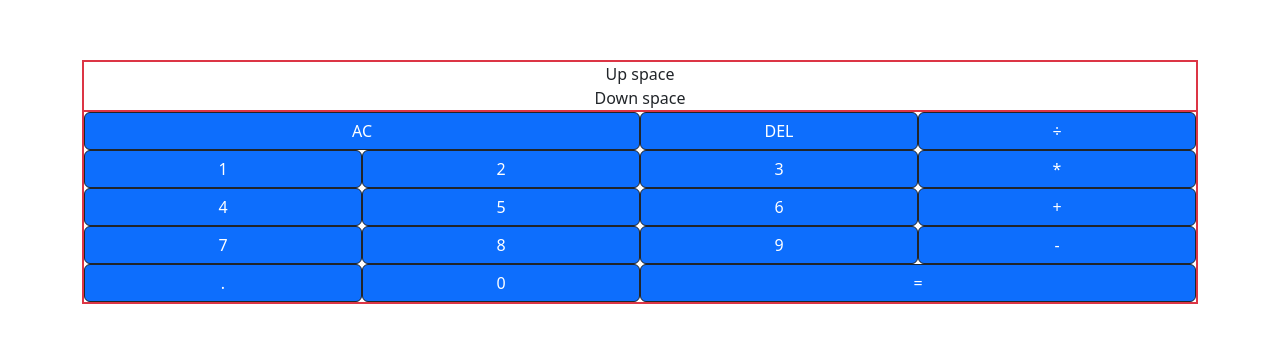
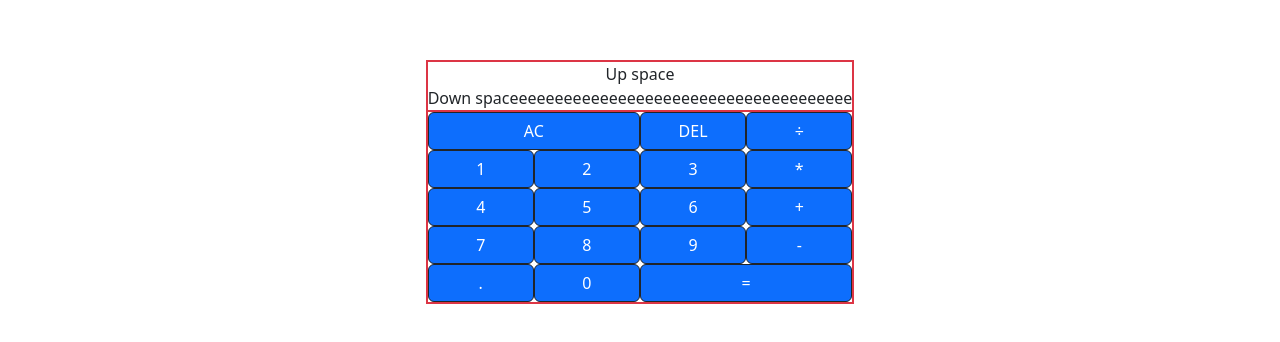
Before and after one commit to YcPeh/VoiceCalculator, a React (Create React App) app in the folder basic-react-calculator/: page / in a window 1280 px wide. Shown: the part 218-560 px from the top of the page. Built offline with nearby package versions, Linux system fonts and the light colour scheme.

Commit message:
calculator at center of viewport and fix width after increasing certain viewport width

```diff
--- a/basic-react-calculator/src/App.js
+++ b/basic-react-calculator/src/App.js
@@ -6,15 +6,15 @@ import "./styles.css"; // css version of styling
 
 function App() {
     return (
-        <div className="container d-flex align-items-center justify-content-center text-center" style={{ height: "100vh" }}>
+        <div className="container-flex p-0 d-flex align-items-center justify-content-center text-center" style={{ height: "100vh" }}>
 
-            <div className="container d-grid">
+            <div className="container-custom">
 
                 <div className="row border border-2 border-bottom-0 border-danger">
-                    <div className="col p-0">Up space</div>
+                    <div className="col p-0 text-break testcol">Up space</div>
                 </div>
                 <div className="row border border-2 border-top-0 border-bottom-0 border-danger">
-                    <div className="col p-0">Down space</div>
+                    <div className="col p-0 text-break">Down spaceeeeeeeeeeeeeeeeeeeeeeeeeeeeeeeeeeeeee</div>
                 </div>
                 <div className="row border border-2 border-bottom-0 border-danger">
                     <div className="col-6 p-0">
@@ -28,52 +28,52 @@ function App() {
                     </div>
                 </div>
                 <div className="row border border-2 border-top-0 border-bottom-0 border-danger">
-                    <div className="col p-0">
+                    <div className="col-3 p-0">
                         <button type="button" className="btn btn-primary w-100 border-1 border-dark">1</button>
                     </div>
-                    <div className="col p-0">
+                    <div className="col-3 p-0">
                         <button type="button" className="btn btn-primary w-100 border-1 border-dark">2</button>
                     </div>
-                    <div className="col p-0">
+                    <div className="col-3 p-0">
                         <button type="button" className="btn btn-primary w-100 border-1 border-dark">3</button>
                     </div>
-                    <div className="col p-0">
+                    <div className="col-3 p-0">
                         <button type="button" className="btn btn-primary w-100 border-1 border-dark">*</button>
                     </div>
                 </div>
                 <div className="row border border-2 border-top-0 border-bottom-0 border-danger">
-                    <div className="col p-0">
+                    <div className="col-3 p-0">
                         <button type="button" className="btn btn-primary w-100 border-1 border-dark">4</button>
                     </div>
-                    <div className="col p-0">
+                    <div className="col-3 p-0">
                         <button type="button" className="btn btn-primary w-100 border-1 border-dark">5</button>
                     </div>
-                    <div className="col p-0">
+                    <div className="col-3 p-0">
                         <button type="button" className="btn btn-primary w-100 border-1 border-dark">6</button>
                     </div>
-                    <div className="col p-0">
+                    <div className="col-3 p-0">
                         <button type="button" className="btn btn-primary w-100 border-1 border-dark">+</button>
                     </div>
                 </div>
                 <div className="row border border-2 border-top-0 border-bottom-0 border-danger">
-                    <div className="col p-0">
+                    <div className="col-3 p-0">
                         <button type="button" className="btn btn-primary w-100 border-1 border-dark">7</button>
                     </div>
-                    <div className="col p-0">
+                    <div className="col-3 p-0">
                         <button type="button" className="btn btn-primary w-100 border-1 border-dark">8</button>
                     </div>
-                    <div className="col p-0">
+                    <div className="col-3 p-0">
                         <button type="button" className="btn btn-primary w-100 border-1 border-dark">9</button>
                     </div>
-                    <div className="col p-0">
+                    <div className="col-3 p-0">
                         <button type="button" className="btn btn-primary w-100 border-1 border-dark">-</button>
                     </div>
                 </div>
                 <div className="row border border-2 border-top-0 border-danger">
-                    <div className="col p-0">
+                    <div className="col-3 p-0">
                         <button type="button" className="btn btn-primary w-100 border-1 border-dark">.</button>
                     </div>
-                    <div className="col p-0">
+                    <div className="col-3 p-0">
                         <button type="button" className="btn btn-primary w-100 border-1 border-dark">0</button>
                     </div>
                     <div className="col-6 p-0">
--- a/basic-react-calculator/src/styles.css
+++ b/basic-react-calculator/src/styles.css
@@ -1,37 +1,3 @@
-.no-padding>.col {
-    padding: 0;
+.container{
+    width: 200px;
 }
-
-.btn-fixed-size {
-    min-width: 100px;
-    color: red;
-}
-
-/* body{
-    height: 100vh;
-} */
-/* .container{
-    height: 100vh;
-    flex-direction: column;
-} */
-
-/* .parent{
-    display: table-cell;
-    height: 100vh;
-    vertical-align: middle;
-} */
-
-/* .container {
-    display: flex;
-    justify-content: space-between;
-    flex-direction: column;
-    align-items: center;
-    height: 100vh
-}
-
-.col {
-    display: flex;
-    flex-grow: 1;
-    justify-content: center;
-    align-items: center;
-} */
```
